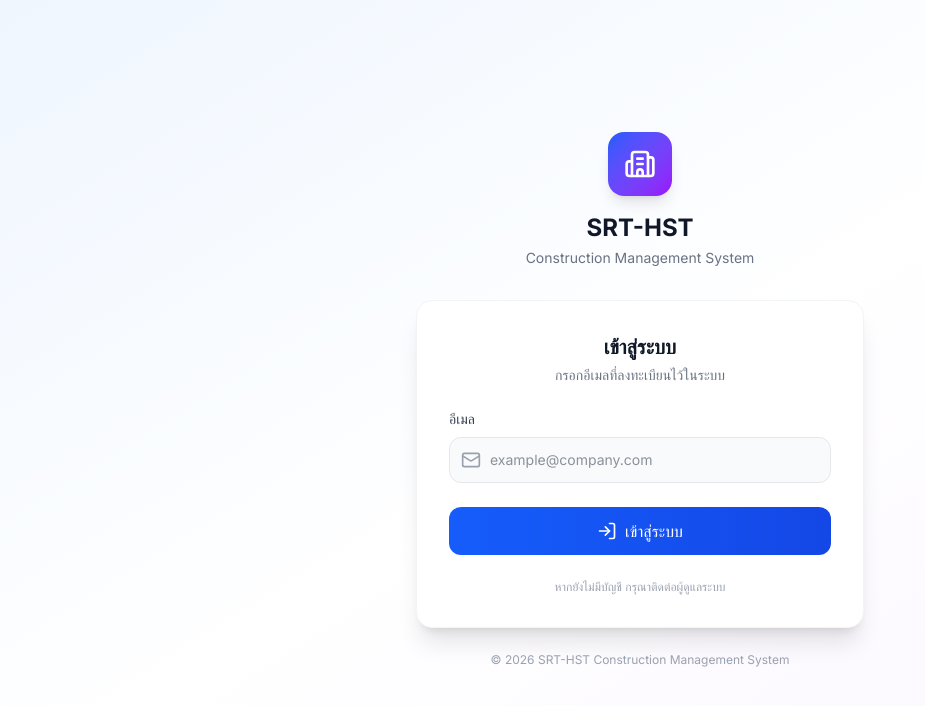
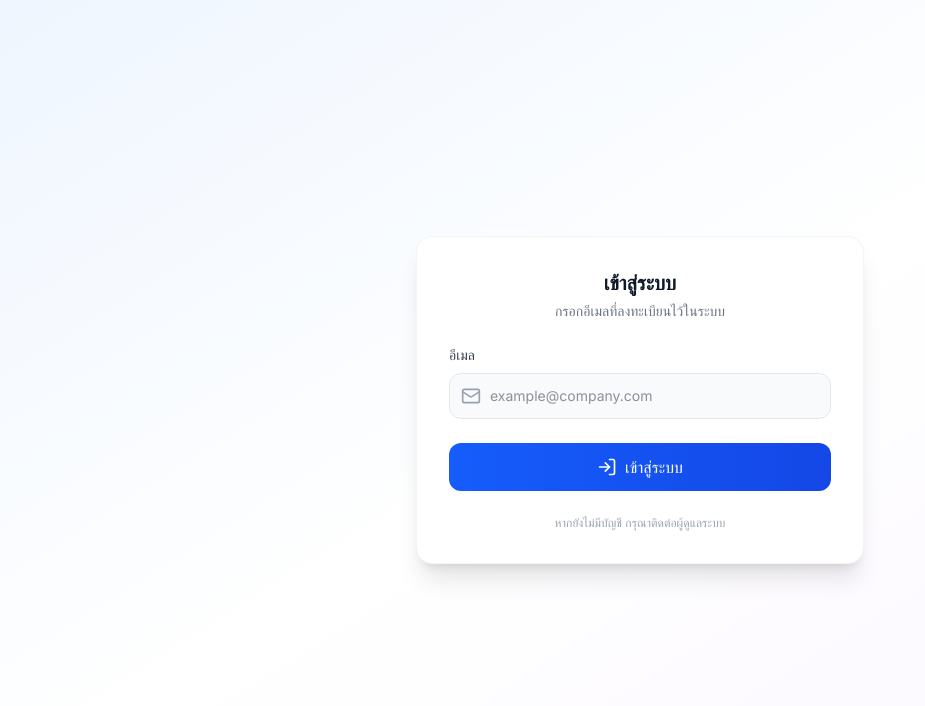
Before and after one commit to Pwkajonwit/Ganttchart, a Next.js app: page /login in a window 1280 px wide. Shown: the top 706 px of the page, without its empty margins (0-925 px from the left). Built offline with nearby package versions, Linux system fonts and the light colour scheme.

Commit message:
Add files via upload

```diff
--- a/src/app/login/page.tsx
+++ b/src/app/login/page.tsx
@@ -58,14 +58,6 @@ export default function LoginPage() {
     return (
         <div className="min-h-screen bg-gradient-to-br from-blue-50 via-white to-purple-50 flex items-center justify-center p-4">
             <div className="w-full max-w-md">
-                {/* Logo */}
-                <div className="text-center mb-8">
-                    <div className="inline-flex items-center justify-center w-16 h-16 bg-gradient-to-br from-blue-600 to-purple-600 rounded-2xl shadow-lg mb-4">
-                        <Building2 className="w-8 h-8 text-white" />
-                    </div>
-                    <h1 className="text-2xl font-bold text-gray-900">SRT-HST</h1>
-                    <p className="text-gray-500 text-sm mt-1">Construction Management System</p>
-                </div>
 
                 {/* Login Card */}
                 <div className="bg-white rounded-2xl shadow-xl border border-gray-100 p-8">
@@ -139,12 +131,7 @@ export default function LoginPage() {
                     </div>
                 </div>
 
-                {/* Footer */}
-                <div className="text-center mt-6">
-                    <p className="text-gray-400 text-xs">
-                        © 2026 SRT-HST Construction Management System
-                    </p>
-                </div>
+
             </div>
         </div>
     );
--- a/src/contexts/AuthContext.tsx
+++ b/src/contexts/AuthContext.tsx
@@ -39,8 +39,9 @@ export function AuthProvider({ children }: { children: ReactNode }) {
             // Fetch members from Firebase
             const members = await getMembers();
 
-            // Find member by email (case-insensitive)
-            const member = members.find(m => m.email.toLowerCase() === email.toLowerCase());
+            // Find member by email (case-insensitive and trim whitespace)
+            const normalizedInputEmail = email.trim().toLowerCase();
+            const member = members.find(m => m.email?.toLowerCase() === normalizedInputEmail);
 
             if (!member) {
                 return { success: false, message: 'ไม่พบอีเมลนี้ในระบบ กรุณาติดต่อผู้ดูแลระบบ' };
--- a/src/lib/firestore.ts
+++ b/src/lib/firestore.ts
@@ -516,7 +516,8 @@ export async function seedSampleData(): Promise<void> {
 
 export async function getMembers(): Promise<Member[]> {
     const membersRef = collection(db, 'members');
-    const q = query(membersRef, orderBy('createdAt', 'desc'));
+    // Remove orderBy to ensure we get ALL members, even those manually added without createdAt
+    const q = query(membersRef);
     const snapshot = await getDocs(q);
 
     return snapshot.docs.map(doc => ({
```
